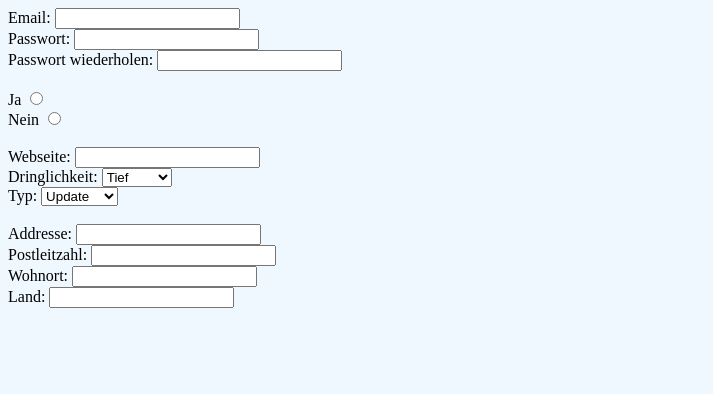
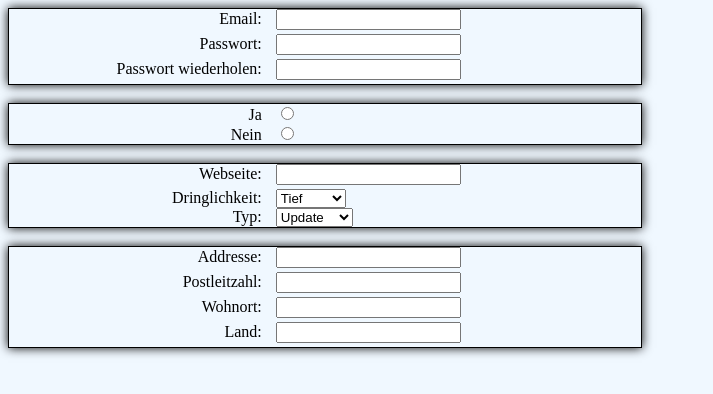
Before and after one commit to bomba-cat/M293, a plain HTML site: page bledion/html/sigma.html in a window 1280 px wide. Shown: the whole page, without its empty margins (0-713 px from the left). Drawn offline with Linux system fonts and the light colour scheme.

Commit message:
talahoon update

```diff
--- /dev/null
+++ b/bledion/css/sigma.css
@@ -0,0 +1,14 @@
+label {
+    display: inline-block;
+    width: 40%;
+    text-align: right;
+    margin-right: 10px;
+}
+form input {
+    margin-bottom: 4px;
+}
+div {
+    border: 1px solid black;
+    width: 50%;
+    box-shadow: 0px 0px 10px black;
+}
--- a/bledion/html/sigma.html
+++ b/bledion/html/sigma.html
@@ -4,25 +4,31 @@
     <meta charset="UTF-8">
     <meta name="viewport" content="width=device-width, initial-scale=1.0">
     <title>Sigma</title>
+    <link rel="stylesheet" href="../css/sigma.css">
 </head>
 <body style="background-color: aliceblue;">
     <form action="#" method="post">
+        <div>
             <label for="email">Email:</label>
             <input type="email" name="email" id="email"><br>
             <label for="passowrd">Passwort:</label>
             <input type="password" name="password" id="password"><br>
             <label for="password2">Passwort wiederholen:</label>
             <input type="password" name="password2" id="password2"><br>
+        </div>
 
         <br>
 
+        <div>
             <label for="rückruf">Ja</label>
             <input type="radio" name="rückruf" id="rückruf" value="Ja"><br>
             <label for="rückruf">Nein</label>
             <input type="radio" name="rückruf" id="rückruf" value="Nein"><br>
+        </div>
 
         <br>
 
+        <div>
             <label for="web">Webseite:</label>
             <input type="url" name="web" id="web"><br>
             <label for="dring">Dringlichkeit:</label>
@@ -37,9 +43,11 @@
                 <option value="sigma">Sigma</option>
                 <option value="talahoon">Talahoon</option>
             </select><br>
+        </div>
 
         <br>
 
+        <div>
             <label for="addresse">Addresse:</label>
             <input type="text" name="addresse" id="addresse"><br>
             <label for="postleitzahl">Postleitzahl:</label>
@@ -48,6 +56,7 @@
             <input type="text" name="wohnort" id="wohnort"><br>
             <label for="land">Land:</label>
             <input type="text" name="land" id="land"><br>
+        </div>
     </form>
 </body>
 </html>
```
Lines whose indentation alone changed are shown as unchanged.
